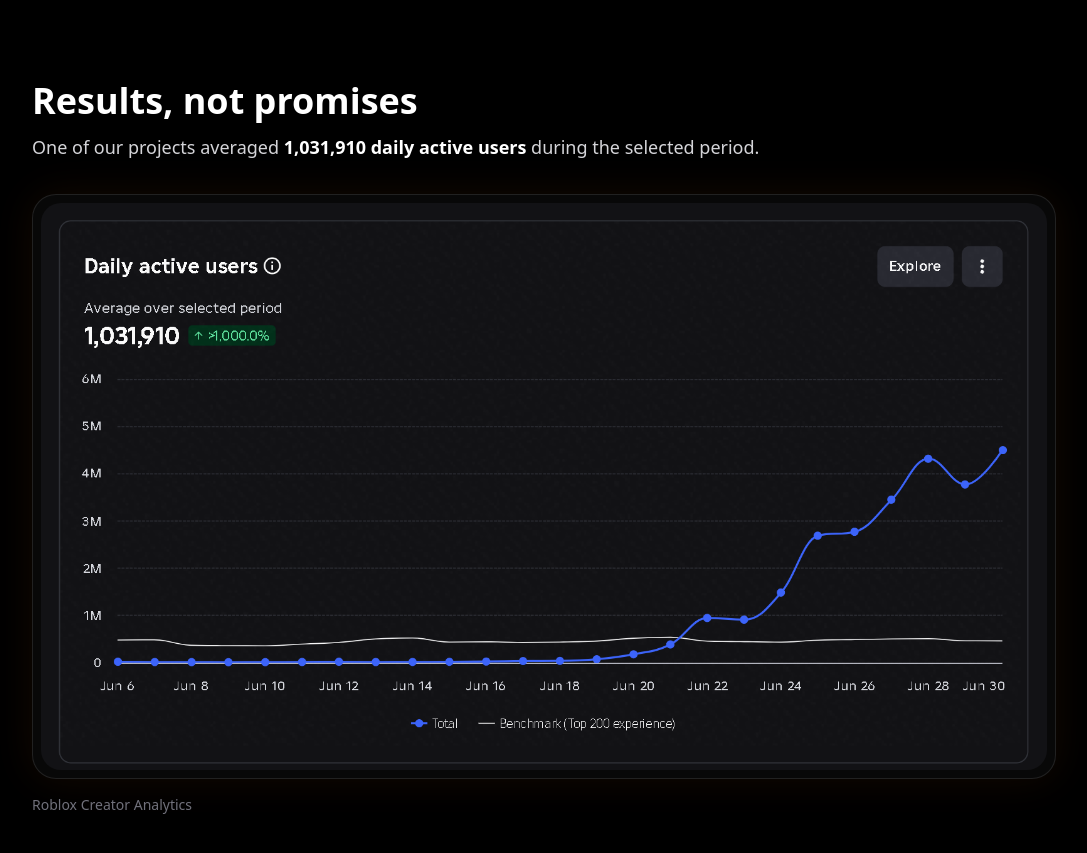
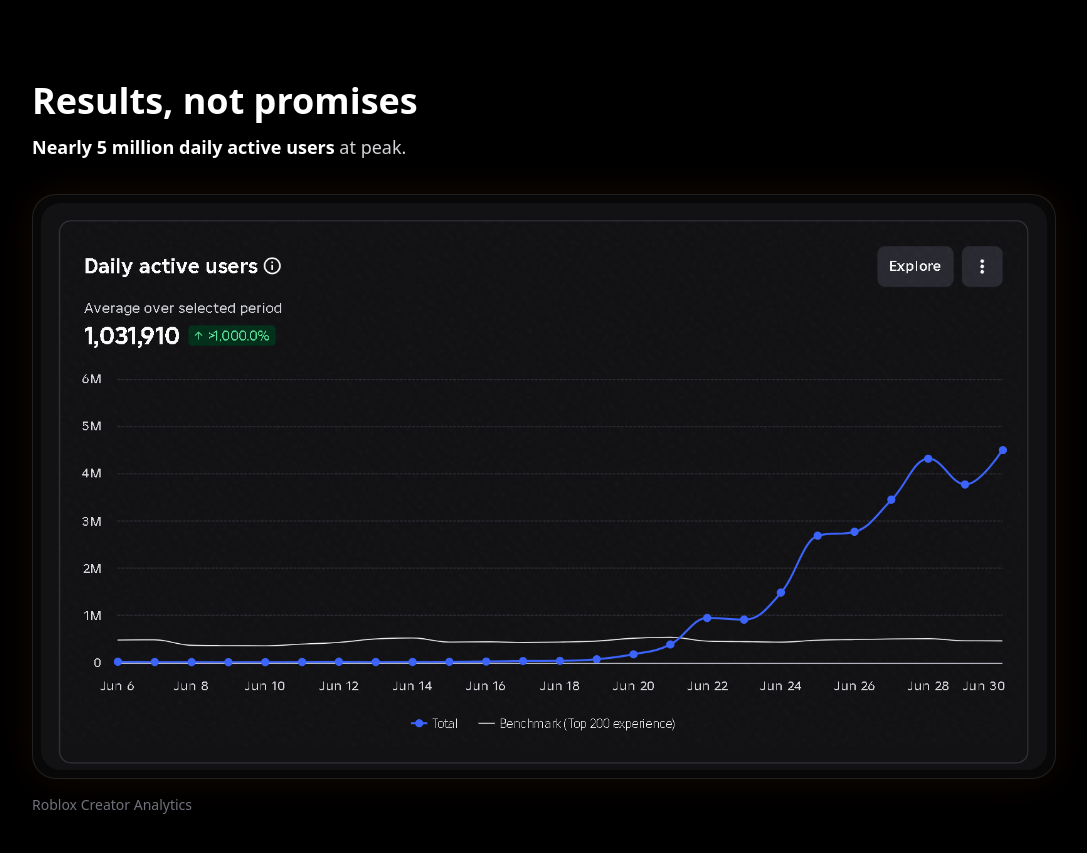
Before and after one commit to Js0n44/chabungus-new-website, a Next.js app in the folder chabungus-main/: page / in a window 1280 px wide. Shown: the part 800-1653 px from the top of the page, without its empty margins (96-1183 px from the left). Built offline with nearby package versions, Linux system fonts and the light colour scheme.

Commit message:
Update homepage peak DAU copy

```diff
--- a/chabungus-main/app/page.tsx
+++ b/chabungus-main/app/page.tsx
@@ -115,14 +115,14 @@ export default function Home() {
             Results, not promises
           </h2>
           <p className="max-w-3xl text-base leading-relaxed text-zinc-300 sm:text-lg">
-            One of our projects averaged <span className="font-semibold text-white">1,031,910 daily active users</span> during the selected period.
+            <span className="font-semibold text-white">Nearly 5 million daily active users</span> at peak.
           </p>
         </div>
 
         <div className="overflow-hidden rounded-3xl border border-white/10 bg-white/[0.03] p-2 shadow-[0_0_40px_rgba(249,115,22,0.08)]">
           <Image
             src="/growth.png"
-            alt="Roblox Creator Analytics showing a Chabungus project averaging 1,031,910 daily active users"
+            alt="Roblox Creator Analytics showing a Chabungus project reaching nearly 5 million daily active users at peak"
             width={1600}
             height={900}
             className="block h-auto w-full rounded-[calc(1.5rem-0.25rem)]"
```
